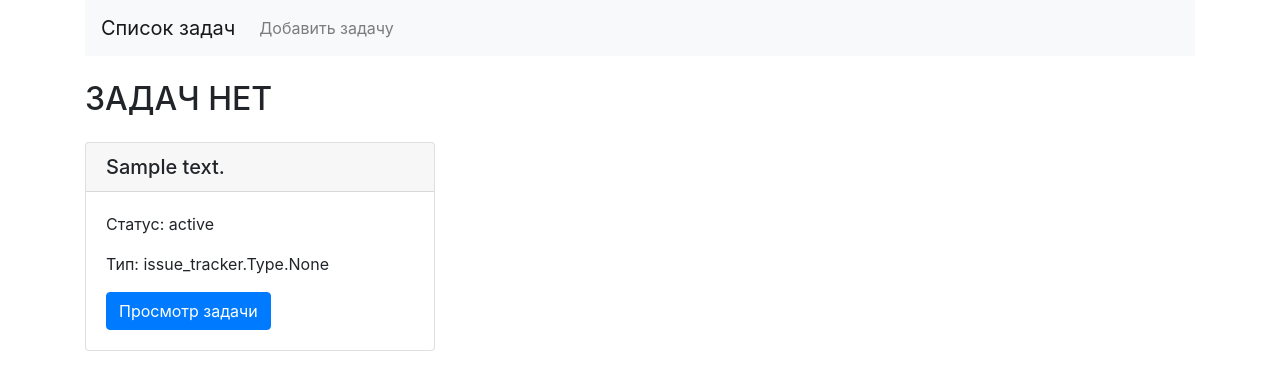
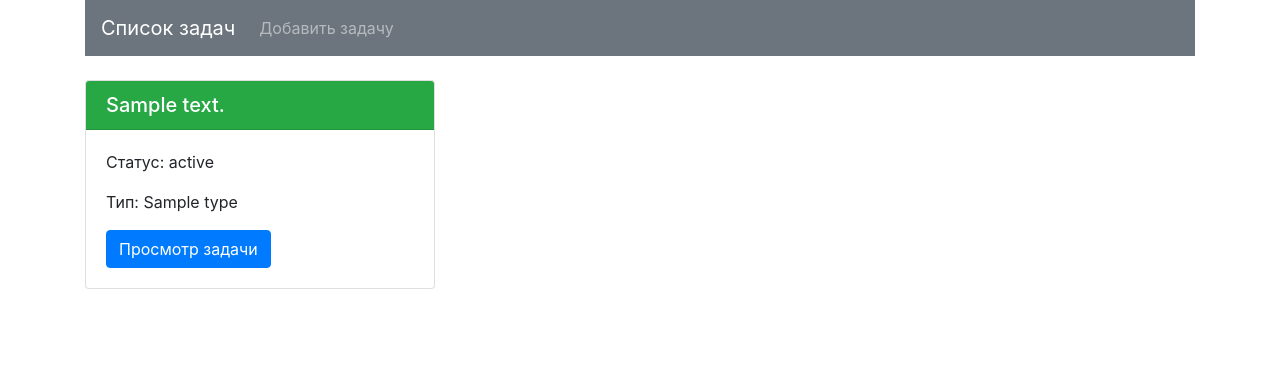
Before and after one commit to dmitriy-amelin/hw-49, a Django app: page / in a window 1280 px wide. Shown: the top 390 px of the page. Run offline with Django 3.2, Linux system fonts and the light colour scheme; tables that the repository leaves empty hold one stand-in row (values such as "Sample post"); parts of the project's set-up code (start-up, migrations or seed data) failed here and were passed over.

Commit message:
Внесены изменения в шаблоны главной страницы и страницы детального просмотра

```diff
--- a/hw_49/issue_tracker/templates/base.html
+++ b/hw_49/issue_tracker/templates/base.html
@@ -12,7 +12,7 @@
 <body>
     <header class="header">
         <div class="container">
-            <nav class="navbar navbar-expand-lg navbar-light bg-light">
+            <nav class="navbar navbar-expand-lg navbar-dark bg-secondary">
               <a class="navbar-brand" href="{% url "task-list" %}" class="logo">Список задач</a>
               <button class="navbar-toggler" type="button" data-toggle="collapse" data-target="#navbarNavAltMarkup"
               aria-controls="navbarNavAltMarkup" aria-expanded="false" aria-label="Toggle navigation">
--- a/hw_49/issue_tracker/templates/index.html
+++ b/hw_49/issue_tracker/templates/index.html
@@ -4,7 +4,7 @@
 
 {% block content %}
 
-{% if not products %}
+{% if not tasks %}
     <h2>ЗАДАЧ НЕТ</h2>
 {% endif %}
 
@@ -12,12 +12,15 @@
     {% for task in tasks %}
         <div class="col-sm-12 col-lg-4 mb-4">
             <div class="card">
-                <h5 class="card-header">
+                <h5 class="card-header bg-success text-white">
                     {{ task.summary }}
                 </h5>
                 <div class="card-body">
                     <p class="card-text">Статус: {{ task.status }}</p>
-                    <p class="card-text">Тип: {{ task.type }}</p>
+                    <p class="card-text">Тип: {% for type in task.type.all %}
+                        {{ type.name_of_type }}
+                        {% if not forloop.last %}, {% endif %}
+                    {% endfor %}</p>
                 <a href="{% url "task-view" task.id %}" class="btn btn-primary">Просмотр задачи</a>
                 </div>
             </div>
```
Also changed, not shown: hw_49/issue_tracker/templates/task_view.html (+6 -3 lines).
